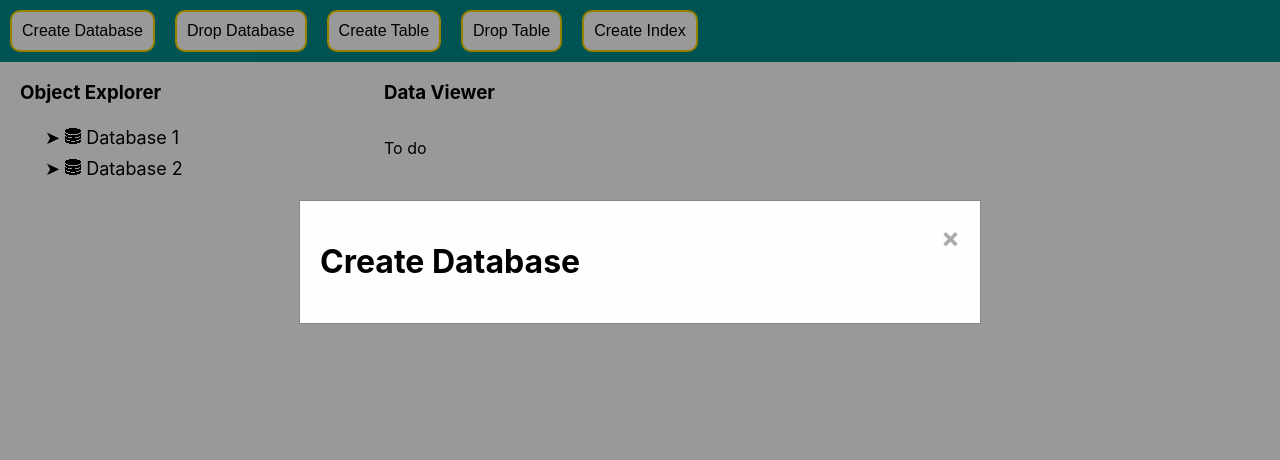
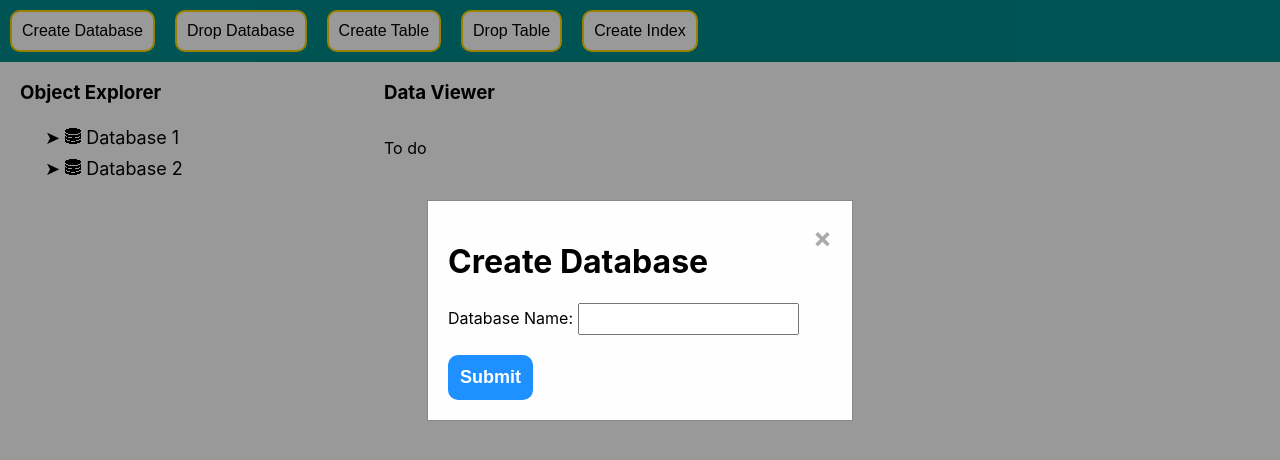
Before and after one commit to IulyN1/Mini-DBMS, a React (Create React App) app in the folder client/: page / in a window 1280 px wide. Both pictures are taken after a click on the button "Create Database". Shown: the top 460 px of the page. Built offline with nearby package versions, Linux system fonts and the light colour scheme.

Commit message:
updated dialogs

```diff
--- a/client/src/App.js
+++ b/client/src/App.js
@@ -1,14 +1,21 @@
+import { useState } from 'react';
 import Menu from './components/Menu';
 import TreeView from './components/TreeView';
 import DataView from './components/DataView';
 import './App.css';
 
 function App() {
+	const [selectedNode, setSelectedNode] = useState(null);
+
+	const handleNodeSelect = (node) => {
+		setSelectedNode(node);
+	};
+
 	return (
 		<>
-			<Menu />
+			<Menu selectedNode={selectedNode} />
 			<div className="data">
-				<TreeView />
+				<TreeView selectedNode={selectedNode} onSelect={handleNodeSelect} />
 				<DataView />
 			</div>
 		</>
--- a/client/src/components/Dialog.css
+++ b/client/src/components/Dialog.css
@@ -15,7 +15,7 @@
 	margin: auto;
 	padding: 20px;
 	border: 1px solid #888;
-	width: 50%;
+	width: 30%;
 }
 
 .close {
@@ -31,3 +31,32 @@
 	text-decoration: none;
 	cursor: pointer;
 }
+
+.dialogContent label {
+	cursor: pointer;
+	font-size: 16px;
+}
+
+.dialogContent input {
+	font-size: 16px;
+	padding: 5px;
+}
+
+.dialogContent button {
+	background-color: dodgerblue;
+	color: white;
+	border: none;
+	font-size: 18px;
+	border-radius: 10px;
+	padding: 10px;
+	display: block;
+	margin-top: 20px;
+	font-weight: bold;
+	border: 2px solid dodgerblue;
+}
+
+.dialogContent button:hover {
+	cursor: pointer;
+	background-color: #339aff;
+	border: 2px solid black;
+}
--- a/client/src/components/Dialog.jsx
+++ b/client/src/components/Dialog.jsx
@@ -1,6 +1,10 @@
+import { useState } from 'react';
+import { initialInputState } from '../utils';
 import './Dialog.css';
 
-const Dialog = ({ type, onClose }) => {
+const Dialog = ({ type, onSubmit, onClose, selected }) => {
+	const [inputState, setInputState] = useState(initialInputState);
+
 	const renderContent = () => {
 		switch (type) {
 			case 'CREATE_DATABASE':
@@ -18,10 +22,24 @@ const Dialog = ({ type, onClose }) => {
 		}
 	};
 
+	const handleSubmit = () => {
+		onSubmit(inputState);
+		setInputState(initialInputState);
+		onClose();
+	};
+
 	const renderCreateDatabaseModal = () => {
 		return (
 			<>
 				<h1>Create Database</h1>
+				<label htmlFor="createDatabase">Database Name: </label>
+				<input
+					id="createDatabase"
+					type="text"
+					value={inputState.name}
+					onChange={(e) => setInputState({ ...inputState, name: e.target.value })}
+				/>
+				<button onClick={handleSubmit}>Submit</button>
 			</>
 		);
 	};
@@ -30,6 +48,14 @@ const Dialog = ({ type, onClose }) => {
 		return (
 			<>
 				<h1>Drop Database</h1>
+				<label htmlFor="dropDatabase">Database Name: </label>
+				<input
+					id="dropDatabase"
+					type="text"
+					defaultValue={selected?.type === 'database' ? selected.name : ''}
+					onChange={(e) => setInputState({ ...inputState, name: e.target.value })}
+				/>
+				<button onClick={handleSubmit}>Submit</button>
 			</>
 		);
 	};
@@ -38,6 +64,14 @@ const Dialog = ({ type, onClose }) => {
 		return (
 			<>
 				<h1>Create Table</h1>
+				<label htmlFor="createTableName">Table Name: </label>
+				<input
+					id="createTableName"
+					type="text"
+					value={inputState.name}
+					onChange={(e) => setInputState({ ...inputState, name: e.target.value })}
+				/>
+				<button onClick={handleSubmit}>Submit</button>
 			</>
 		);
 	};
@@ -46,6 +80,14 @@ const Dialog = ({ type, onClose }) => {
 		return (
 			<>
 				<h1>Drop Table</h1>
+				<label htmlFor="dropTableName">Table Name: </label>
+				<input
+					id="dropTableName"
+					type="text"
+					defaultValue={selected?.type === 'table' ? selected.name : ''}
+					onChange={(e) => setInputState({ ...inputState, name: e.target.value })}
+				/>
+				<button onClick={handleSubmit}>Submit</button>
 			</>
 		);
 	};
@@ -54,6 +96,9 @@ const Dialog = ({ type, onClose }) => {
 		return (
 			<>
 				<h1>Create Index</h1>
+				<label htmlFor="createIndexName">Index Name: </label>
+				<input id="createIndexName" type="text" />
+				<button onClick={handleSubmit}>Submit</button>
 			</>
 		);
 	};
--- a/client/src/components/Menu.jsx
+++ b/client/src/components/Menu.jsx
@@ -2,8 +2,25 @@ import { useState } from 'react';
 import Dialog from './Dialog';
 import './Menu.css';
 
-const Menu = () => {
+const Menu = ({ selectedNode }) => {
 	const [type, setType] = useState(null);
+
+	const handleSubmit = (inputData) => {
+		switch (type) {
+			case 'CREATE_DATABASE':
+				return 1;
+			case 'DROP_DATABASE':
+				return 2;
+			case 'CREATE_TABLE':
+				return 3;
+			case 'DROP_TABLE':
+				return 4;
+			case 'CREATE_INDEX':
+				return 5;
+			default:
+				return null;
+		}
+	};
 
 	return (
 		<>
@@ -14,7 +31,9 @@ const Menu = () => {
 				<button onClick={() => setType('DROP_TABLE')}>Drop Table</button>
 				<button onClick={() => setType('CREATE_INDEX')}>Create Index</button>
 			</div>
-			{type && <Dialog type={type} onClose={() => setType(null)} />}
+			{type && (
+				<Dialog type={type} onSubmit={handleSubmit} onClose={() => setType(null)} selected={selectedNode} />
+			)}
 		</>
 	);
 };
--- a/client/src/components/TreeNode.css
+++ b/client/src/components/TreeNode.css
@@ -9,3 +9,9 @@
 .treeList li {
 	padding: 5px;
 }
+
+.treeList span {
+	font-weight: bold;
+	font-style: italic;
+	background-color: aquamarine;
+}
--- a/client/src/components/TreeNode.jsx
+++ b/client/src/components/TreeNode.jsx
@@ -1,11 +1,12 @@
 import { useState } from 'react';
 import './TreeNode.css';
 
-const TreeNode = ({ node }) => {
+const TreeNode = ({ node, onSelect, selectedNode }) => {
 	const [isExpanded, setIsExpanded] = useState(false);
 
 	const handleToggle = () => {
 		setIsExpanded(!isExpanded);
+		onSelect(node);
 	};
 
 	return (
@@ -27,9 +28,12 @@ const TreeNode = ({ node }) => {
 					) : (
 						<img src="images/table.png" alt="table" />
 					)}{' '}
-					{node.name}
+					{node === selectedNode ? <span>{node.name}</span> : node.name}
 				</div>
-				{isExpanded && node?.tables?.map((child) => <TreeNode node={child} key={child.id} />)}
+				{isExpanded &&
+					node?.tables?.map((child) => (
+						<TreeNode node={child} key={child.id} onSelect={onSelect} selectedNode={selectedNode} />
+					))}
 			</li>
 		</ul>
 	);
--- a/client/src/components/TreeView.jsx
+++ b/client/src/components/TreeView.jsx
@@ -2,12 +2,12 @@ import TreeNode from './TreeNode';
 import { data } from '../utils';
 import './TreeView.css';
 
-const TreeView = () => {
+const TreeView = ({ selectedNode, onSelect }) => {
 	return (
 		<div className="treeView">
 			<h3>Object Explorer</h3>
 			{data?.databases?.map((node) => (
-				<TreeNode node={node} key={node.id} />
+				<TreeNode key={node.id} node={node} onSelect={onSelect} selectedNode={selectedNode} />
 			))}
 		</div>
 	);
--- a/client/src/utils.js
+++ b/client/src/utils.js
@@ -1,30 +1,38 @@
+export const initialInputState = { name: '' };
+
 export const data = {
 	databases: [
 		{
 			id: 1,
 			name: 'Database 1',
+			type: 'database',
 			tables: [
 				{
 					id: 2,
-					name: 'Table 1'
+					name: 'Table 1',
+					type: 'table'
 				},
 				{
 					id: 3,
-					name: 'Table 2'
+					name: 'Table 2',
+					type: 'table'
 				}
 			]
 		},
 		{
 			id: 4,
 			name: 'Database 2',
+			type: 'database',
 			tables: [
 				{
 					id: 5,
-					name: 'Table 3'
+					name: 'Table 3',
+					type: 'table'
 				},
 				{
 					id: 6,
-					name: 'Table 4'
+					name: 'Table 4',
+					type: 'table'
 				}
 			]
 		}
```
